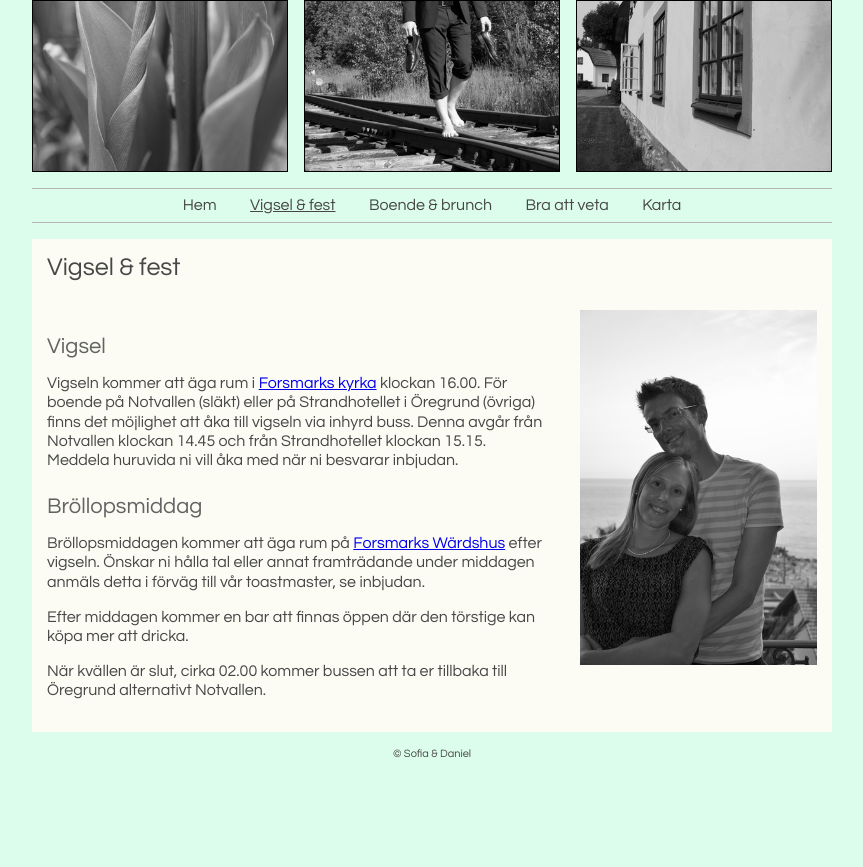
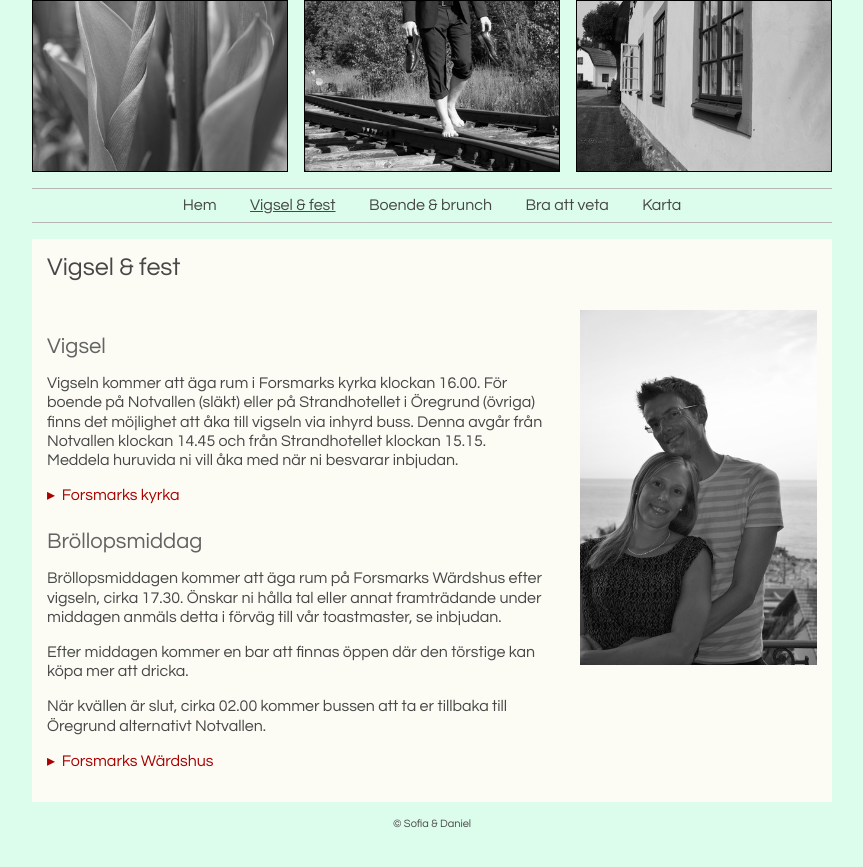
Before and after one commit to stigdanielek/stigdanielek.github.io, a Jekyll site: the page built from fest/index.html, in a window 1280 px wide. Shown: the top 867 px of the page, without its empty margins (208-1071 px from the left). Built offline with Jekyll 4.4.1, drawn with Linux system fonts in a browser that asks for light colours.

Commit message:
Removed some unused stuff and moved links out from paragraphs.

```diff
--- a/css/style.css
+++ b/css/style.css
@@ -44,13 +44,14 @@ p {
   white-space: nowrap;
 }
 
-.maplink, .maplink a {
-  color: #c00;
+.maplink a, .maplink::before {
+  color: #a00;
   text-decoration: none;
 }
 
 .maplink::before {
-  content: "O";
+  content: "\25b8";
+  margin-right: 0.2em;
 }
 
 img {
--- a/fest/index.html
+++ b/fest/index.html
@@ -6,9 +6,9 @@ title: Vigsel &amp; fest
     {{ page.title }}
   </h1>
   <div class="col-8 col-m-6">
-    <h2><a name="vigsel">Vigsel</a></h2>
+    <h2>Vigsel</h2>
     <p>
-      Vigseln kommer att äga rum i <a href="/karta/#kyrka">Forsmarks kyrka</a> klockan
+      Vigseln kommer att äga rum i Forsmarks kyrka klockan
         {{ site.data.schedule | where: "longText", "Vigsel i Forsmarks kyrka" | map: "time" }}.
       För boende på Notvallen (släkt) eller på Strandhotellet i Öregrund (övriga) finns det möjlighet att åka till vigseln via inhyrd buss. Denna avgår från Notvallen klockan
         {{ site.data.schedule | where: "longText", "Bussen avgår från Notvallen" | map: "time" }}
@@ -16,10 +16,14 @@ title: Vigsel &amp; fest
         {{ site.data.schedule | where: "longText", "Bussen avgår från Strandhotellet" | map: "time" }}.
       Meddela huruvida ni vill åka med när ni besvarar inbjudan.
     </p>
-
-    <h2><a name="fest">Bröllopsmiddag</a></h2>
+    <p class="maplink">
+      <a href="/karta/#kyrka">Forsmarks kyrka</a>
+    </p>
+    <h2>Bröllopsmiddag</h2>
     <p>
-      Bröllopsmiddagen kommer att äga rum på <a href="/karta/#fest">Forsmarks Wärdshus</a> efter vigseln. Önskar ni hålla tal eller annat framträdande under middagen anmäls detta i förväg till vår toastmaster, se inbjudan.
+      Bröllopsmiddagen kommer att äga rum på Forsmarks Wärdshus efter vigseln, cirka
+        {{ site.data.schedule | where: "longText", "Middag och fest på Forsmarks Wärdshus" | map: "time" }}.
+      Önskar ni hålla tal eller annat framträdande under middagen anmäls detta i förväg till vår toastmaster, se inbjudan.
     </p>
     <p>
       Efter middagen kommer en bar att finnas öppen där den törstige kan köpa mer att dricka.
@@ -29,6 +33,9 @@ title: Vigsel &amp; fest
         {{ site.data.schedule | where: "longText", "Buss tillbaka till Strandhotellet och Notvallen" | map: "time" }}
       kommer bussen att ta er tillbaka till Öregrund alternativt Notvallen.
     </p>
+    <p class="maplink">
+      <a href="/karta/#fest">Forsmarks Wärdshus</a>
+    </p>
   </div>
   <div class="col-4 col-m-6">
     <img src="/images/love-web.jpg" style="width:100%" >
```
Also changed, not shown: boende/index.html (+8 -5 lines), karta/index.html (+1 -35 lines).
